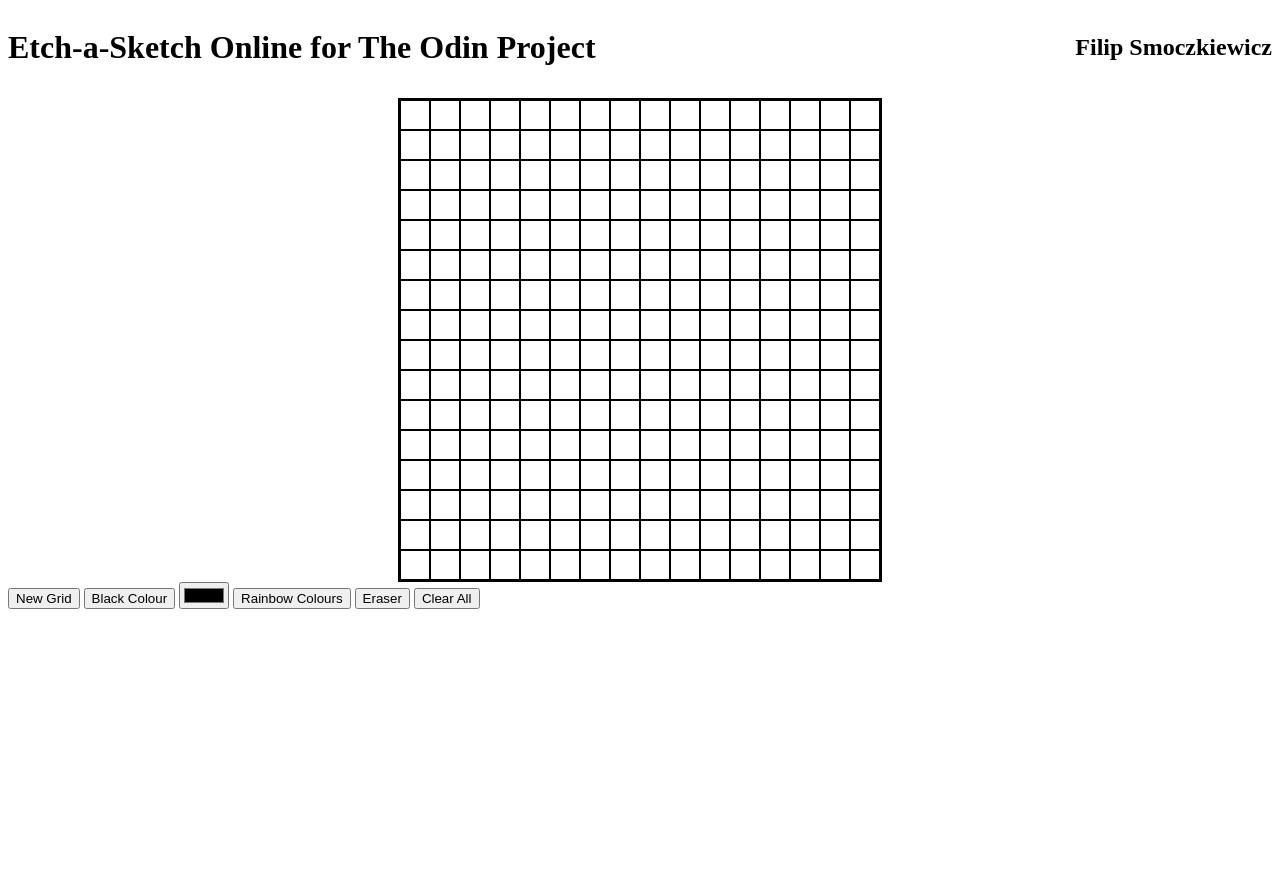
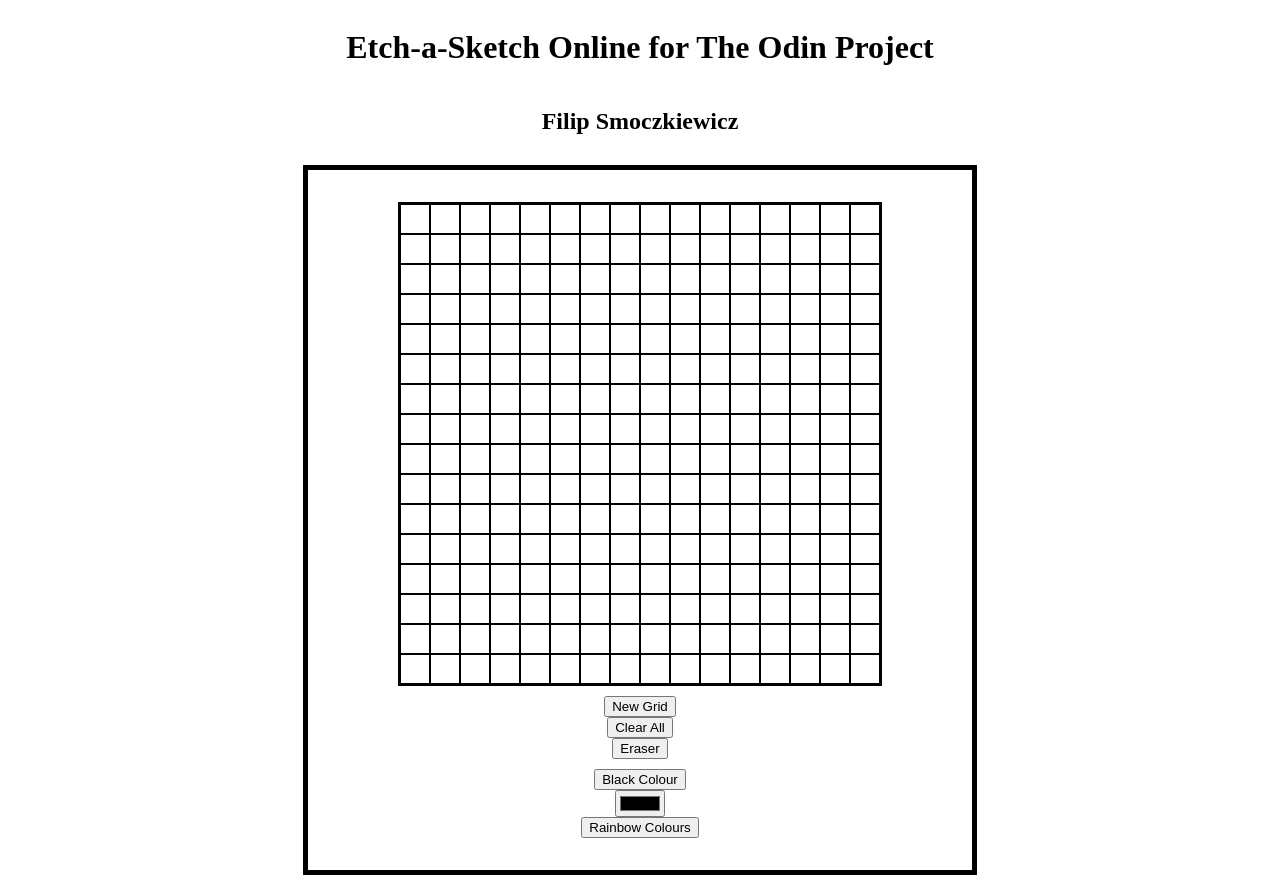
Before and after one commit to filipsmoczkiewicz/Etch-a-Sketch-top, a plain HTML site: page index.html in a window 1280 px wide. Before the commit the page ends 800 px from the top, so only its background shows below. Drawn offline with Linux system fonts and the light colour scheme.

Commit message:
Added basic UI formatting

```diff
--- a/index.html
+++ b/index.html
@@ -14,13 +14,19 @@
     <h1>Etch-a-Sketch Online for The Odin Project</h1>
     <h2>Filip Smoczkiewicz</h2>
   </div>
-  <div class="container"></div>
-  <button id="new-grid">New Grid</button>
-  <button id="black">Black Colour</button>
-  <input type="color" id="color-picker">
-  <button id="colorful">Rainbow Colours</button>
-  <button id="eraser">Eraser</button>
-  <button id="clear-all">Clear All</button>
+  <div class="borderContainer">
+    <div class="container"></div>
+    <div class="contLeftSide">
+      <button id="new-grid">New Grid</button>
+      <button id="clear-all">Clear All</button>
+      <button id="eraser">Eraser</button>
+    </div>
+    <div class="contRightSide">
+      <button id="black">Black Colour</button>
+      <input type="color" id="color-picker">
+      <button id="colorful">Rainbow Colours</button>
+    </div>
+  </div>
   <script src="script.js"></script>
 </body>
 
--- a/style.css
+++ b/style.css
@@ -16,7 +16,23 @@
 
 .header {
   display: flex;
-  justify-content: space-between;
+  justify-content: center;
   align-items: center;
+  flex-direction: column;
   margin-bottom: 10px;
 }
+
+.borderContainer {
+  border: 5px solid black;
+  padding: 32px;
+  width: 600px;
+  margin: 0 auto;
+}
+
+.contLeftSide,
+.contRightSide {
+  display: flex;
+  flex-direction: column;
+  align-items: center;
+  margin-top: 10px;
+}
```
